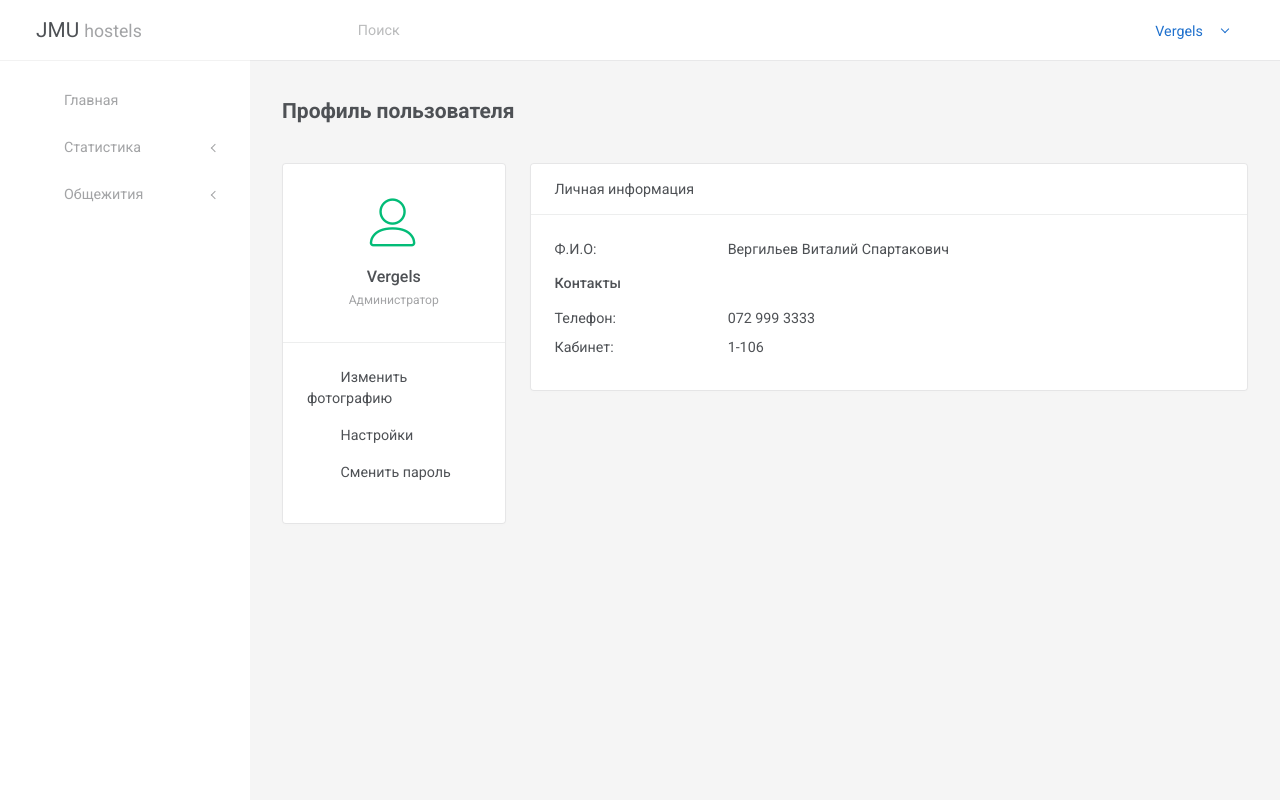
After one commit to DefPavel/docker-nodejs, a Node server app: page /profile in a window 1280 px wide. The commit adds this page. Run offline with Node 20, Linux system fonts and the light colour scheme; some libraries are stand-ins or nearby versions; some web fonts are replaced.

Commit message:
add proflie pug

```diff
--- /dev/null
+++ b/app/controllers/profile_controller.js
@@ -0,0 +1,4 @@
+
+exports.GetProfileView = async function (req, res){
+    await res.render('pages/user-profile', { title: 'Профиль пользователя' });
+}
--- a/app/public/css/demo.css
+++ b/app/public/css/demo.css
@@ -24,7 +24,7 @@
 }
 
 .app-brand-text.demo {
-  font-size: 1.1rem;
+  font-size: 1.3rem;
 }
 
 .layout-1 .layout-sidenav .app-brand.demo,
--- a/app/routes/index.js
+++ b/app/routes/index.js
@@ -2,7 +2,7 @@ const { Router } = require("express");
 const router = Router();
 const loginController = require("../controllers/login_controller.js");
 const homeController = require("../controllers/home_controller.js");
-
+const profileController = require("../controllers/profile_controller.js");
 
 // Роутинг на авторизацию
 router.get("/", loginController.getLoginView);
@@ -10,7 +10,9 @@ router.get("/", loginController.getLoginView);
 router.get('/home', homeController.getHomeView);
 // Генерация Qrcode
 router.post('/scan', homeController.generateQR);
-
+// Тестовый роутинг
 router.get("/test", homeController.getUsers);
+// Профиль Пользователя
+router.get("/profile", profileController.GetProfileView);
 
 module.exports = router;
--- a/app/views/includes/include-navbar.pug
+++ b/app/views/includes/include-navbar.pug
@@ -24,16 +24,16 @@ nav.layout-navbar.navbar.navbar-expand-lg.align-items-lg-center.container-p-x.bg
               .demo-navbar-user.nav-item.dropdown
                 a(href="#" class="nav-link dropdown-toggle" data-toggle="dropdown" aria-expanded="false")
                   span.d-inline-flex.flex-lg-row-reverse.align-items-center.align-middle
-                    span.px-1.mr-lg-2.ml-2.ml-lg-0 User-1
+                    span.px-1.mr-lg-2.ml-2.ml-lg-0 Vergels
 
                 .dropdown-menu.dropdown-menu-right
-                  a(href="#" class="dropdown-item" )
+                  a(href="/profile" class="dropdown-item" )
                     i.sidenav-icon.ion.ion-md-person
                     span &nbsp; Личный кабинет
                   a(href="#" class="dropdown-item" )
                     i.sidenav-icon.ion.ion-md-settings
                     span &nbsp; Настройки
                   .dropdown-divider
-                  a(href="#" class="dropdown-item")
+                  a(href="/" class="dropdown-item")
                     i.sidenav-icon.ion.ion-md-log-out.text-danger
                     span &nbsp; Выход
--- a/app/views/includes/include-sidebar.pug
+++ b/app/views/includes/include-sidebar.pug
@@ -1,12 +1,13 @@
 #layout-sidenav.layout-sidenav.sidenav.sidenav-vertical.bg-white
     .app-brand.demo
-        a(href="#" class="app-brand-text demo sidenav-text font-weight-normal ml-2") JMU hostels
+        a(href="/home" class="app-brand-text demo sidenav-text font-weight-normal ml-2") JMU
+            small.text-muted hostels
         //a(href="javascript:void(0)" class="layout-sidenav-toggle sidenav-link text-large ml-auto")
             i.ion.ion-md-menu.align-middle
     .sidenav-divider.mt-0
     ul.sidenav-inner.py-1
         li(class=(name_link === "/home" ? "sidenav-item active" : "sidenav-item"))
-            a(href=name_link class="sidenav-link")
+            a(href="/home" class="sidenav-link")
                 i.sidenav-icon.ion.ion-md-desktop
                 span Главная
 
--- a/app/views/layouts/layout-login.pug
+++ b/app/views/layouts/layout-login.pug
@@ -9,8 +9,8 @@ html(lang="ru")
     // -------- Favicon --------
     link(type="image/x-icon" rel="icon" href="favicon.ico")
     // -------- Icon fonts --------
-    link(type="text/css" rel="stylesheet" href="assets/vendor/fonts/ionicons.css")
-    link(type="text/css" rel="stylesheet" href="assets/vendor/fonts/linearicons.css")
+    //link(type="text/css" rel="stylesheet" href="assets/vendor/fonts/ionicons.css")
+    //link(type="text/css" rel="stylesheet" href="assets/vendor/fonts/linearicons.css")
     // -------- Fonts --------
     link(type="text/css" rel="stylesheet" href="https://fonts.googleapis.com/css?family=Roboto:300,300i,400,400i,500,500i,700,700i,900")
     // -------- Stylesheets --------
@@ -23,7 +23,7 @@ html(lang="ru")
     // -------- Libs --------
     link(type="text/css" rel="stylesheet" href="assets/vendor/libs/perfect-scrollbar/perfect-scrollbar.css")
     // -------- Scripts --------
-    script(src="/assets/vendor/js/layout-helpers.js")
+    //script(src="/assets/vendor/js/layout-helpers.js")
     // Automatic page load progress bars
     script(src="/assets/vendor/js/pace.js")
     // -------- Query --------
--- a/app/views/pages/login.pug
+++ b/app/views/pages/login.pug
@@ -27,4 +27,4 @@ block scripts
     script(type="text/javascript" src="assets/vendor/libs/popper/popper.js")
     script(type="text/javascript" src="assets/vendor/js/bootstrap.js")
     script(type="text/javascript" src="assets/vendor/libs/perfect-scrollbar/perfect-scrollbar.js")
-    script(type="text/javascript" src="assets/js/demo.js")
+    //script(type="text/javascript" src="assets/js/demo.js")
--- /dev/null
+++ b/app/views/pages/user-profile.pug
@@ -0,0 +1,55 @@
+extends ../layouts/layout-sidebar
+
+block content
+    .container-fluid.flex-grow-1.container-p-y
+        .h4.font-weight-bold.py-3.mb-4= title
+        .row
+            .col-lg-3
+                .card.mb-4
+                    .card-body.text-center.py-4.my-2
+                        i.lnr.lnr-user.display-3.d-inline-block.text-success.mb-3
+                        .text-big.font-weight-semibold.mb-1 Vergels
+                        .text-muted.small Администратор
+                    hr.m-0
+                    .card-body
+                        a(href="#" class="d-block text-body mb-3")
+                            i.ion.ion-md-camera.ui-w-30.text-center.text-lighter
+                            span  Изменить фотографию
+                        a(href="#" class="d-block text-body mb-3")
+                            i.ion.ion-md-settings.ui-w-30.text-center.text-lighter
+                            span  Настройки
+                        a(href="#" class="d-block text-body mb-3")
+                            i.ion.ion-md-lock.ui-w-30.text-center.text-lighter
+                            span  Сменить пароль
+            .col-lg-9
+                .card.mb-4
+                    .card-header Личная информация
+                    .card-body
+                        .row.mb-2
+                            .col-md-3  Ф.И.О:
+                            .col-md-9 Вергильев Виталий Спартакович
+                        h6.my-3 Контакты
+                        .row.mb-2
+                            .col-md-3 Телефон:
+                            .col-md-9 072 999 3333
+                        .row.mb-2
+                            .col-md-3  Кабинет:
+                            .col-md-9 1-106
+
+
+
+
+
+
+
+block scripts
+  // Sripts
+  script(type="text/javascript" src="assets/vendor/libs/popper/popper.js")
+  script(type="text/javascript" src="assets/vendor/js/bootstrap.js")
+  script(src="assets/vendor/js/sidenav.js")
+  // Libs
+  script(type="text/javascript" src="assets/vendor/libs/perfect-scrollbar/perfect-scrollbar.js")
+  //script(src="assets/vendor/libs/chartjs/chartjs.js")
+  // Demo
+  script(type="text/javascript" src="assets/js/demo.js")
+  script(src="https://cdnjs.cloudflare.com/ajax/libs/axios/0.21.1/axios.min.js")
```
Also changed, not shown: app/views/pages/test.pug (line endings or trailing spaces).
